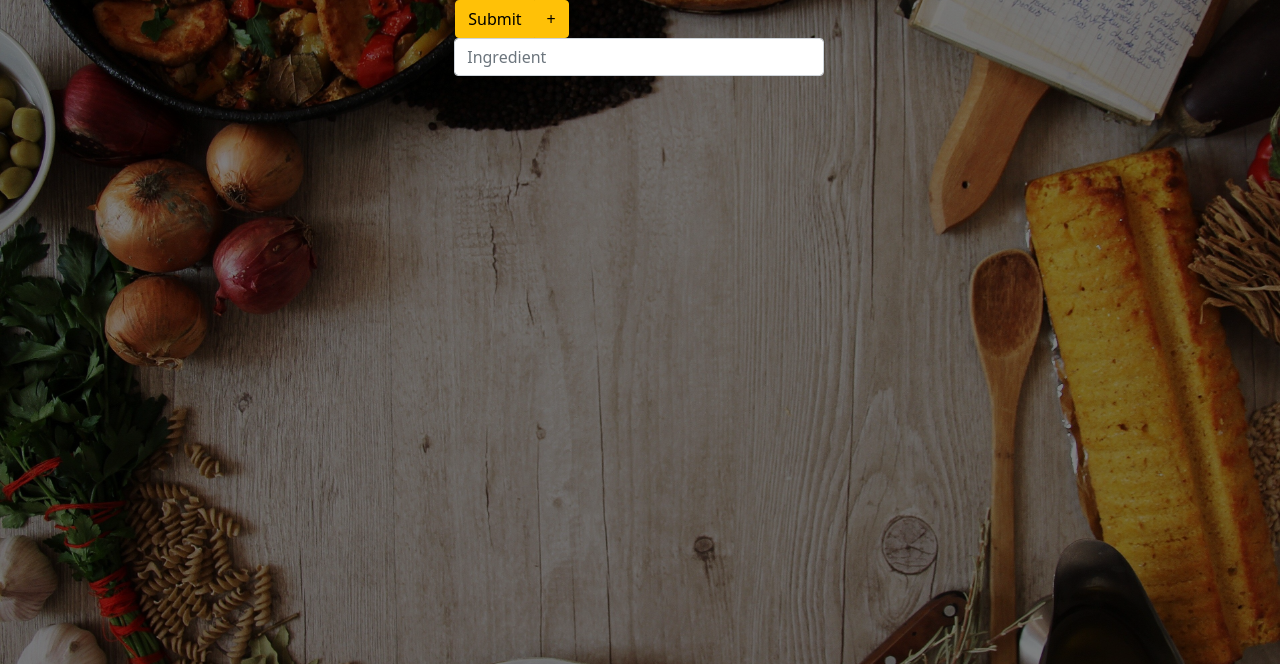
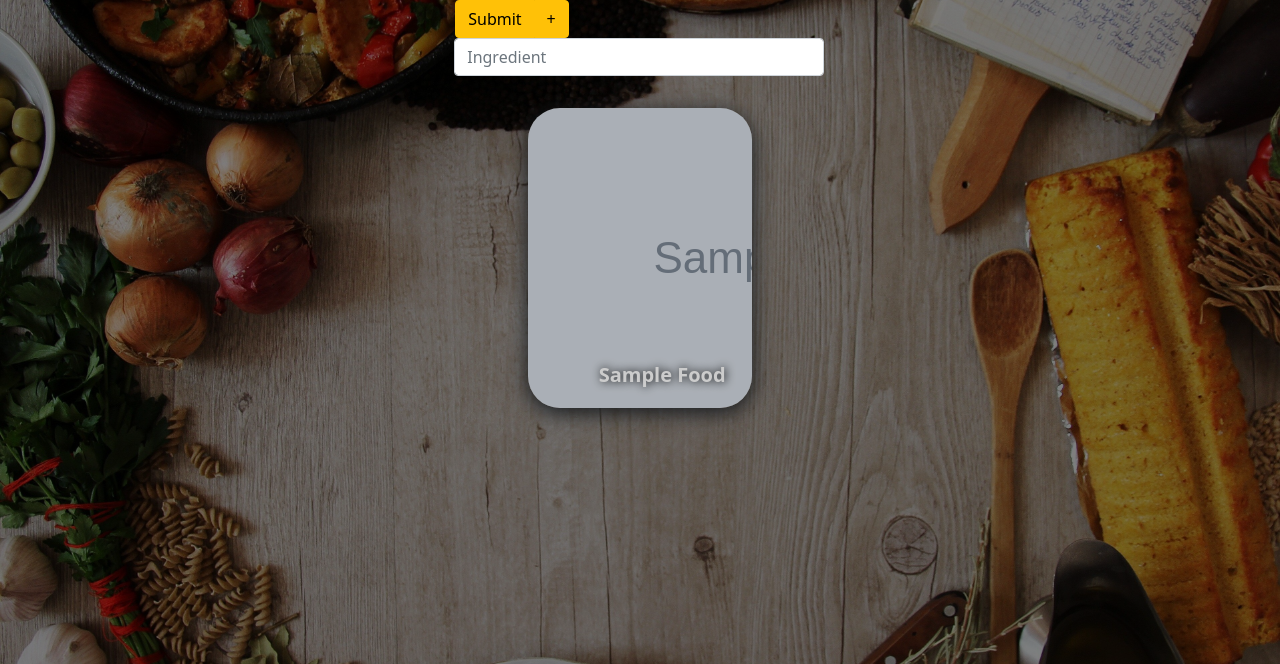
Before and after one commit to waqaspathan00/recipe-finder, a Flask app: template website/templates/fridge.html in a window 1280 px wide. Shown: the part 56-720 px from the top of the page. Run offline with Flask 2, Linux system fonts and the light colour scheme; the template is opened without the code that fills it: most values are stand-ins (such as "Sample title", 1, 10 or a date in 2020); grey boxes marked "Sample" are stand-in pictures; some libraries are stand-ins or nearby versions.

Commit message:
display up to 10 food results to the user

```diff
--- a/website/templates/fridge.html
+++ b/website/templates/fridge.html
@@ -16,4 +16,19 @@
         </form>
     </div>
 
+
+    {# first 10 food results by name #}
+    <div class="flexbox-container">
+        {% if foods %}
+            {% for food in foods %}
+                <div class="food-card">
+                    <a href="{{ url_for('views.recipe', type=food) }}">
+                        <img src="{{ food["image"] }}" alt="image of {{ food["name"] }}"/>
+                        <p class="bottom-right">{{ food["name"] }}</p>
+                    </a>
+                </div>
+            {% endfor %}
+        {% endif %}
+    </div>
+
 {% endblock %}
```
